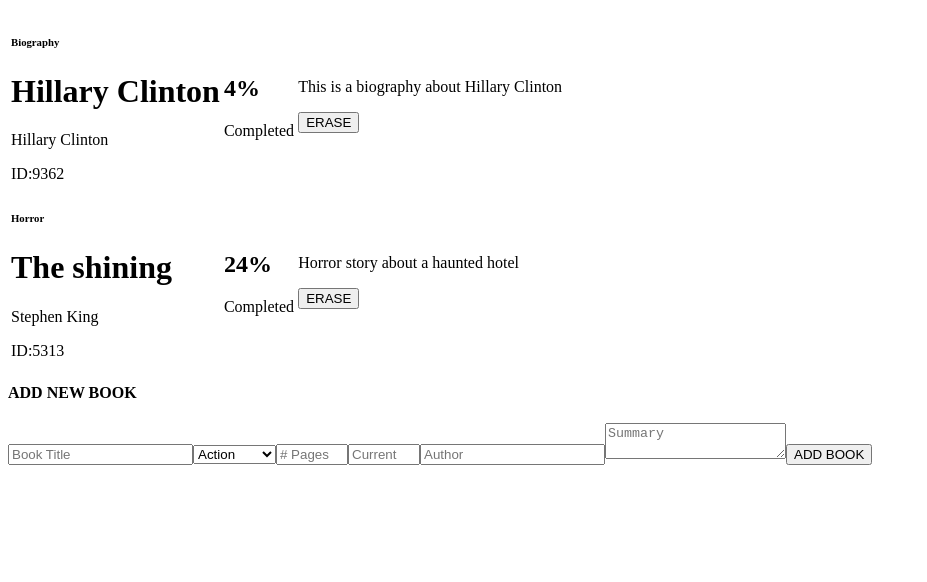
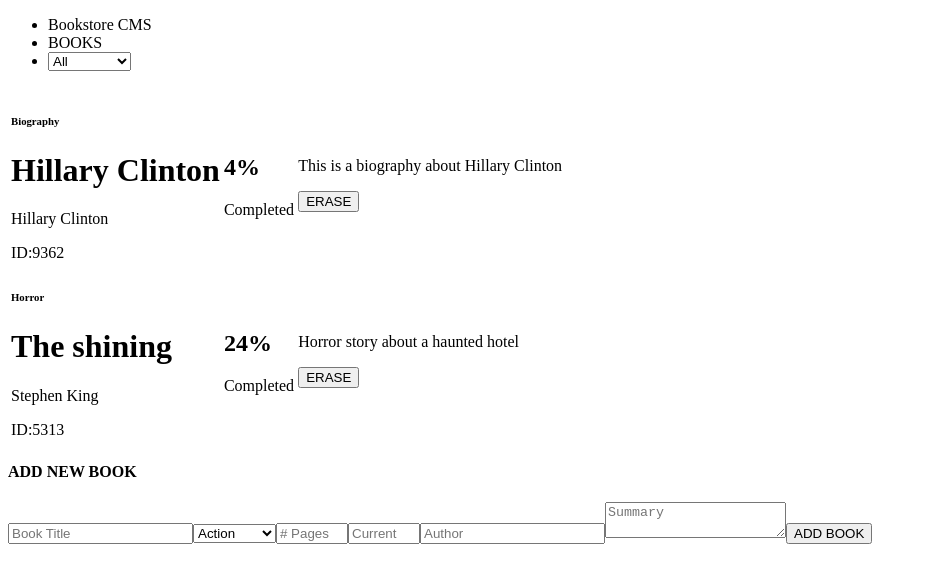
Before and after one commit to mcastorena0316/Bookstore_CMS, a React (Create React App) app: page / in a window 1280 px wide. Shown: the top 582 px of the page, without its empty margins (0-927 px from the left). Built offline with nearby package versions, Linux system fonts and the light colour scheme.

Commit message:
feat: Implement the CategoryFilter component 	nuevo archivo:  src/components/CategoryFilter.js 	modificado:     src/containers/BooksList.js

```diff
--- /dev/null
+++ b/src/components/CategoryFilter.js
@@ -0,0 +1,36 @@
+import React from "react"
+
+const categories = ['All', 'Action', 'Biography', 'History', 'Horror', 'Kids', 'Learning', 'Sci-Fi'];
+
+const CategoryFilter = ({filter="All", handleFilterChange} ) => (
+    <header>
+        <nav>
+            <ul>
+                <li className="brand">
+                    Bookstore CMS
+                </li>
+                <li className="book">
+                    BOOKS
+                </li>
+                <li className="category">
+                    <select
+                        id="category"
+                        onChange={handleFilterChange}
+                        value={filter}
+                    >
+                        {categories.map(thisCategory => (
+                        <option
+                            key={Math.random()}
+                            value={thisCategory}
+                        >
+                            {thisCategory}
+                        </option>
+                        ))}
+                    </select>
+                </li>
+            </ul>
+        </nav>
+    </header>
+)
+
+export default CategoryFilter;
--- a/src/containers/BooksList.js
+++ b/src/containers/BooksList.js
@@ -3,7 +3,7 @@ import { connect } from 'react-redux';
 import PropTypes from 'prop-types';
 import Book from '../components/Book';
 import { removeBook } from '../actions';
-
+import CategoryFilter from "../components/CategoryFilter.js";
 /**
  * BookList
  * A table with book
@@ -14,9 +14,22 @@ const BooksList = ({ category, books, eraseBook }) => {
     eraseBook(book.id);
   };
 
+  const handleFilterChange = (e) => {
+    const filter = e.target.value;
+    if (filter === "All") return;
+    console.log(filter)
+    // set filter in redux
+    return;
+  }
+
   const filtered = category === 'All' ? books : books.filter(book => book.category === category);
   if (filtered.length >= 1) {
     return (
+      <>
+        <CategoryFilter
+          category={category}
+          handleFilterChange={handleFilterChange}
+        />
         <table>
           <tbody>
             {filtered.map(book => (
@@ -35,6 +48,7 @@ const BooksList = ({ category, books, eraseBook }) => {
             ))}
           </tbody>
         </table>
+      </>
     );
   }
   return (
@@ -47,7 +61,7 @@ const BooksList = ({ category, books, eraseBook }) => {
 BooksList.defaultProps = {
   category: 'All',
   books: [],
-  eraseBook: () => {},
+  eraseBook: () => { },
 };
 
 BooksList.propTypes = {
```
Lines whose indentation alone changed are shown as unchanged.
